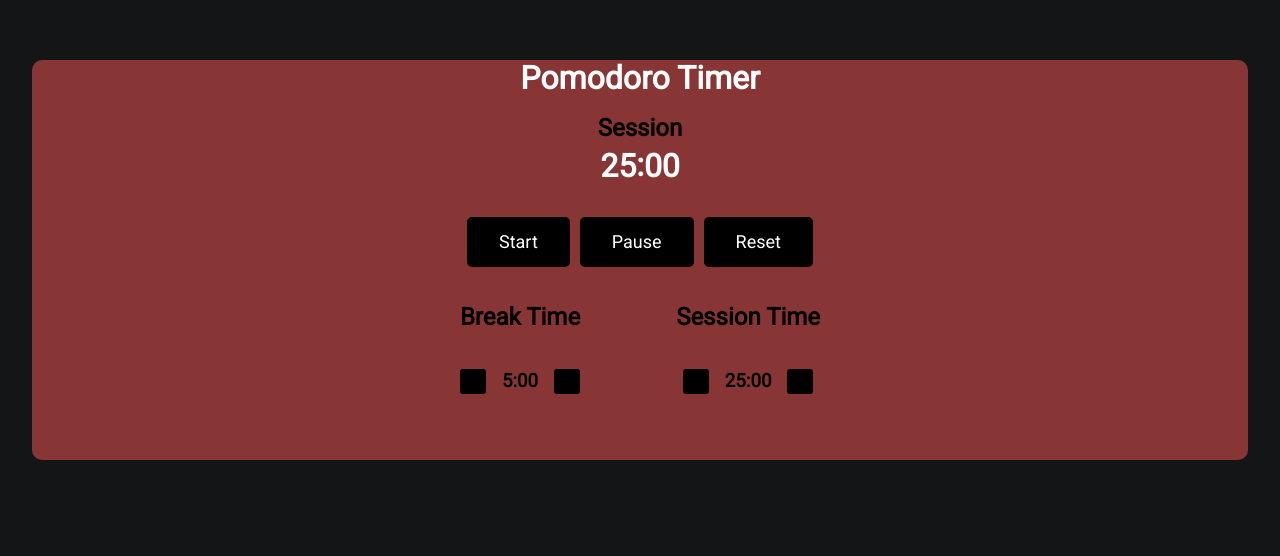
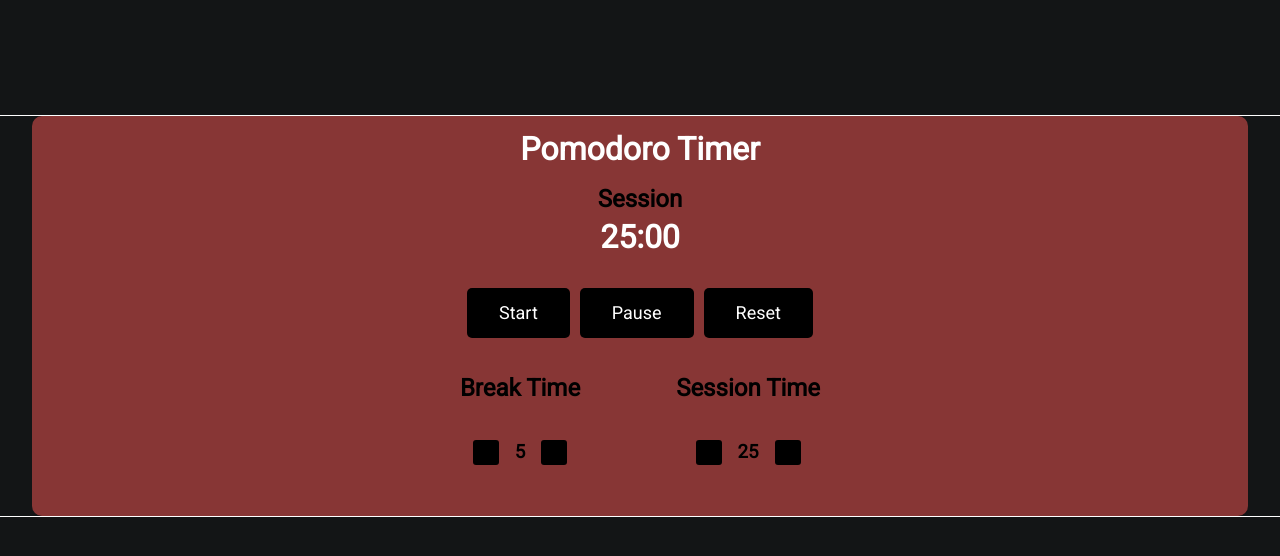
Before and after one commit to WangRyan408/pomodoro-timer, a React (Create React App) app: page / in a window 1280 px wide. Shown: the part 140-696 px from the top of the page. Built offline with nearby package versions, Linux system fonts and the light colour scheme.

Commit message:
UI changes and changes to pass tests

```diff
--- a/src/App.css
+++ b/src/App.css
@@ -4,7 +4,7 @@
 .App {
   text-align: center;
   background-color: var(--bg-color-red);
-  height: 50%;
+  height: 100%;
   width: 95%;
   border-radius: 10px;
   display: flex;
@@ -63,7 +63,7 @@
 .setTime {
   display: flex;
   flex-direction: row;
-  margin-bottom: 0;
+  margin-bottom: -30px;
   margin-top: 2rem;
 
 }
--- a/src/App.jsx
+++ b/src/App.jsx
@@ -4,6 +4,20 @@ import { useState, useEffect } from 'react';
 import './App.css';
 
 
+
+
+//TODO: Turn the 3 separate <h1></h1> into single h1. Use a function to concatenate strings
+/**
+ *
+ * Psuedocode:
+ *  function clockify() {
+ *    let min = minutes;
+ *    let sec = seconds;
+ *    return min + ':' + sec;
+ *
+ * }
+ *
+ */
 function App() {
 const [mode, setMode] = useState('Session');
 const [minutes, setMinutes] = useState('25');
@@ -12,13 +26,13 @@ const [buttonText, setButtonText] = useState('Pause');
 const [start, setStart] = useState(false);
 const [breakTime, setBreakTime] = useState({
   breakMinutes: '5',
-  breakSeconds: '00',
 });
 
 const [sessionTime, setSessionTime] = useState({
   sessionMinutes: '25',
-  sessionSeconds: '00'
 })
+
+const audio = document.getElementById('#alarm')
 
 const num = {
   0: '00',
@@ -81,7 +95,7 @@ useEffect(() => {
     }
   }
 
-  const audio = new Audio('./assets/Softchime.mp3');
+  //const audio = new Audio('./assets/Softchime.mp3');
 
   if (seconds === '00' && minutes === '00') {
     if (audio.paused && audio.currentTime === 0) {
@@ -109,7 +123,7 @@ useEffect(() => {
     }
 
   }
-}, [start, minutes, seconds, decrementMinutes, decrementSeconds, mode, breakTime.breakMinutes, sessionTime.sessionMinutes])
+}, [start, minutes, seconds, decrementMinutes, decrementSeconds, mode, breakTime.breakMinutes, sessionTime.sessionMinutes, audio])
 
 //Functions that change time
 function decrementMinutes() {
@@ -142,14 +156,14 @@ function incrementBreakMin() {
     if (intMinute < 60) {
       intMinute++;
     }
-      if (intMinute < 10) {
+      /*if (intMinute < 10) {
         setBreakTime({
           ...breakTime,
           breakMinutes: num[intMinute]});
           if (mode === 'Break') {
             setMinutes(num[intMinute]);
           }
-      } else
+      } else */
       setBreakTime({
         ...breakTime,
         breakMinutes: intMinute.toString()});
@@ -165,14 +179,14 @@ function decrementBreakMin() {
     if (intMinute > 1) {
       intMinute--;
     }
-    if (intMinute < 10) {
+    /*if (intMinute < 10) {
       setBreakTime({
         ...breakTime,
         breakMinutes: num[intMinute]});
         if (mode === 'Break') {
           setMinutes(num[intMinute]);
         }
-    } else
+    } else */
     setBreakTime({
       ...breakTime,
       breakMinutes: intMinute.toString()});
@@ -230,6 +244,12 @@ function decrementSessionMin() {
   }
 }
 
+function clockify() {
+      let min = minutes;
+      let sec = seconds;
+      return min + ':' + sec;
+   }
+
 function reset(){
   setStart(false);
   setMinutes('25');
@@ -245,17 +265,26 @@ function reset(){
   setButtonText('Pause');
 
 }
+/**
+ * <h1 id="time-left" >{clockify()}</h1>
+ *
+ *  Original format:
+ * <h1 id="time-left">{minutes}</h1>
+            <div id="colon">
+              <h1 id="idk">:</h1>
+            </div>
+          <h1 id="seconds">{seconds}</h1>
+ */
+
+
 
   return (
     <div className="App">
       <h1 id="title">Pomodoro Timer</h1>
       <h2 id="timer-label">{mode}</h2>
         <div id="timer">
-          <h1 id="time-left">{minutes}</h1>
-            <div id="colon">
-              <h1 id="idk">:</h1>
-            </div>
-          <h1 id="seconds">{seconds}</h1>
+        <h1 id="time-left" >{clockify()}</h1>
+        <audio id="alarm" src="https://raw.githubusercontent.com/freeCodeCamp/cdn/master/build/testable-projects-fcc/audio/BeepSound.wav"></audio>
         </div>
       <div className="buttons">
         <button id="start_stop" className='button' onClick={startButton}>Start</button>
@@ -268,8 +297,7 @@ function reset(){
             <div className="timer">
               <button className='arrow arrow-left' id="break-increment" onClick={incrementBreakMin}>↑</button>
               <h3 id="break-length">{breakTime.breakMinutes}</h3>
-              <h3>:</h3>
-              <h3>{breakTime.breakSeconds}</h3>
+
               <button className='arrow arrow-right' id="break-decrement" onClick={decrementBreakMin}>&darr;</button>
             </div>
         </div>
@@ -278,8 +306,6 @@ function reset(){
           <div className="timer">
           <button className='arrow arrow-left' id="session-increment" onClick={incrementSessionMin}>↑</button>
               <h3 id="session-length">{sessionTime.sessionMinutes}</h3>
-              <h3>:</h3>
-              <h3>{sessionTime.sessionSeconds}</h3>
               <button className='arrow arrow-right' id="session-decrement" onClick={decrementSessionMin}>&darr;</button>
             </div>
         </div>
--- a/src/index.css
+++ b/src/index.css
@@ -3,6 +3,12 @@
   box-sizing: content-box;
   --bg-color-red: rgb(135, 54, 53);
   --bg-color-dark: #131516;
+
+}
+
+html {
+  height: 100%;
+
 }
 
 body {
@@ -12,7 +18,8 @@ body {
     sans-serif;
   -webkit-font-smoothing: antialiased;
   -moz-osx-font-smoothing: grayscale;
-  height: 100vh;
+  height: 50%;
+  margin-top: 20%;
   background-color: var(--bg-color-dark);
   display: flex;
   flex-direction: column;
```
